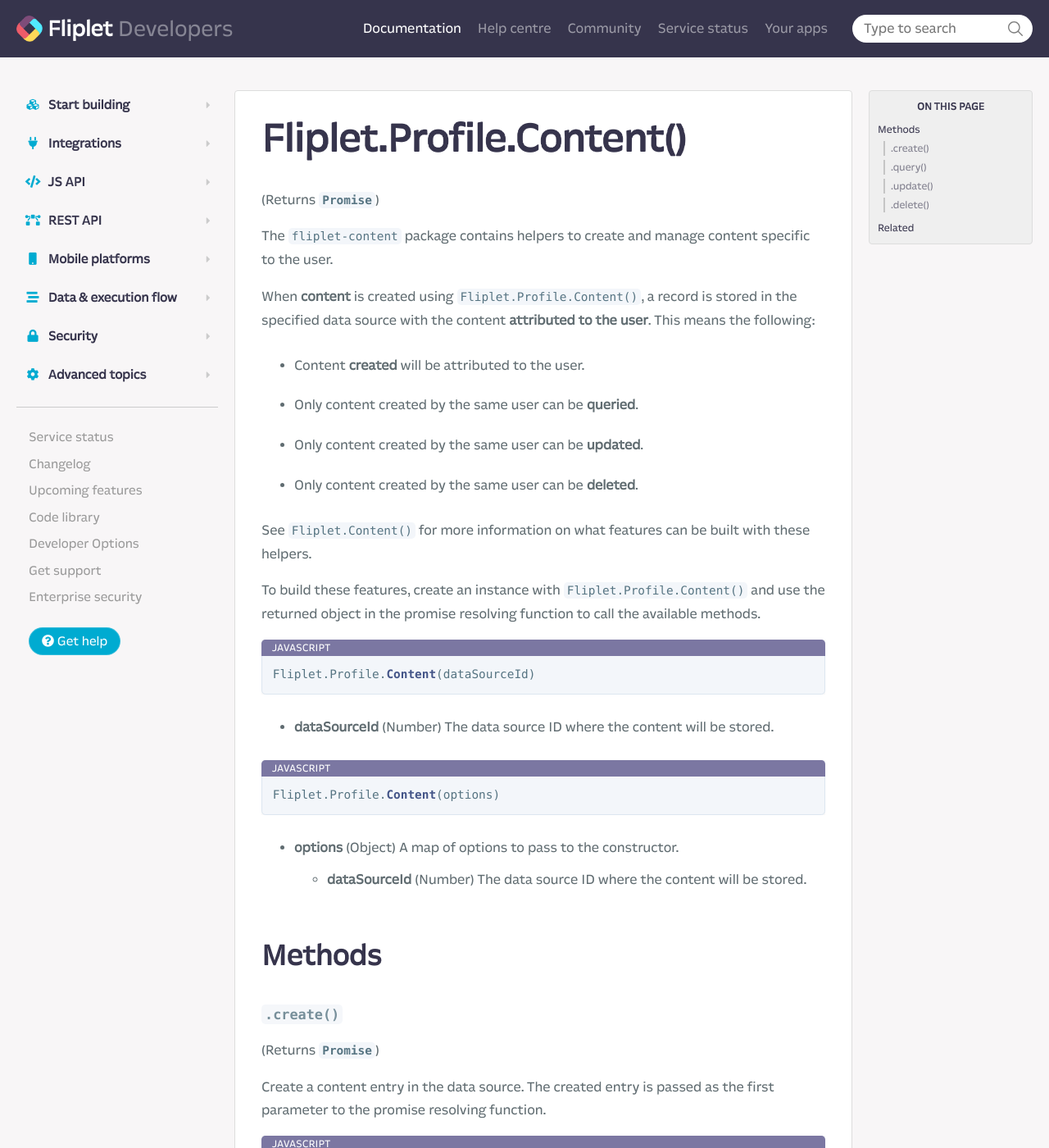
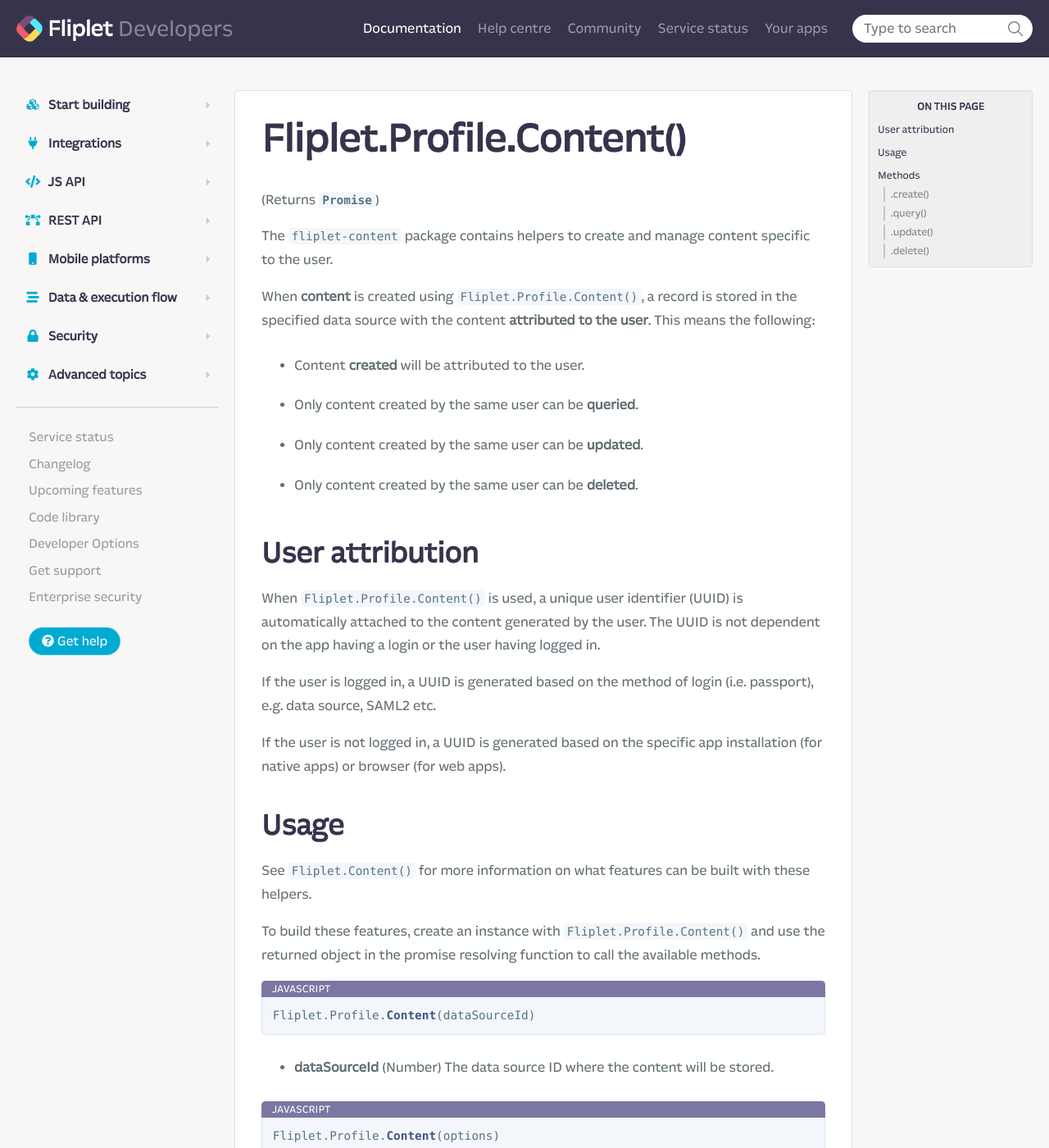
Before and after one commit to Fliplet/fliplet-cli, a Jekyll site: the page built from docs/API/fliplet-profile-content.md, in a window 1280 px wide and 1400 px high. Shown: the whole window at 82% size. Built offline with Jekyll 4.4.1, drawn with Linux system fonts in a browser that asks for light colours; nearby versions of some CDN libraries; our own code applies the rules of GitHub Pages for plain Markdown files; library files that are not in the unit come from our copies; comment, search, counter and statistics services are not loaded; a style sheet for code colours, icons or effects is not loaded; some of the changed text lies outside the part shown.

Commit message:
Adds information on user information for Fliplet.Profile.Content

```diff
--- a/docs/API/fliplet-profile-content.md
+++ b/docs/API/fliplet-profile-content.md
@@ -10,6 +10,16 @@
 * Only content created by the same user can be **queried**.
 * Only content created by the same user can be **updated**.
 * Only content created by the same user can be **deleted**.
+
+## User attribution
+
+When `Fliplet.Profile.Content()` is used, a unique user identifier (UUID) is automatically attached to the content generated by the user. The UUID is not dependent on the app having a login or the user having logged in.
+
+If the user is logged in, a UUID is generated based on the method of login (i.e. passport), e.g. data source, SAML2 etc.
+
+If the user is not logged in, a UUID is generated based on the specific app installation (for native apps) or browser (for web apps).
+
+## Usage
 
 See [`Fliplet.Content()`](fliplet-content.md) for more information on what features can be built with these helpers.
 
@@ -108,9 +118,5 @@
     * **action** (Object) An object containing the action to query for deleting. This can use JSON-based queries.
   * **exact** (Boolean) If `true`, only entries with exact `content` matches will be deleted. (**Default**: `true`)
 
-## Related
-
-* [`Fliplet.Profile.Content()`](fliplet-profile-content.md)
-
 [Back to API documentation](../API-Documentation.md)
 {: .buttons}
```
Also changed, not shown: docs/API/fliplet-content.md (+4 -0 lines).
